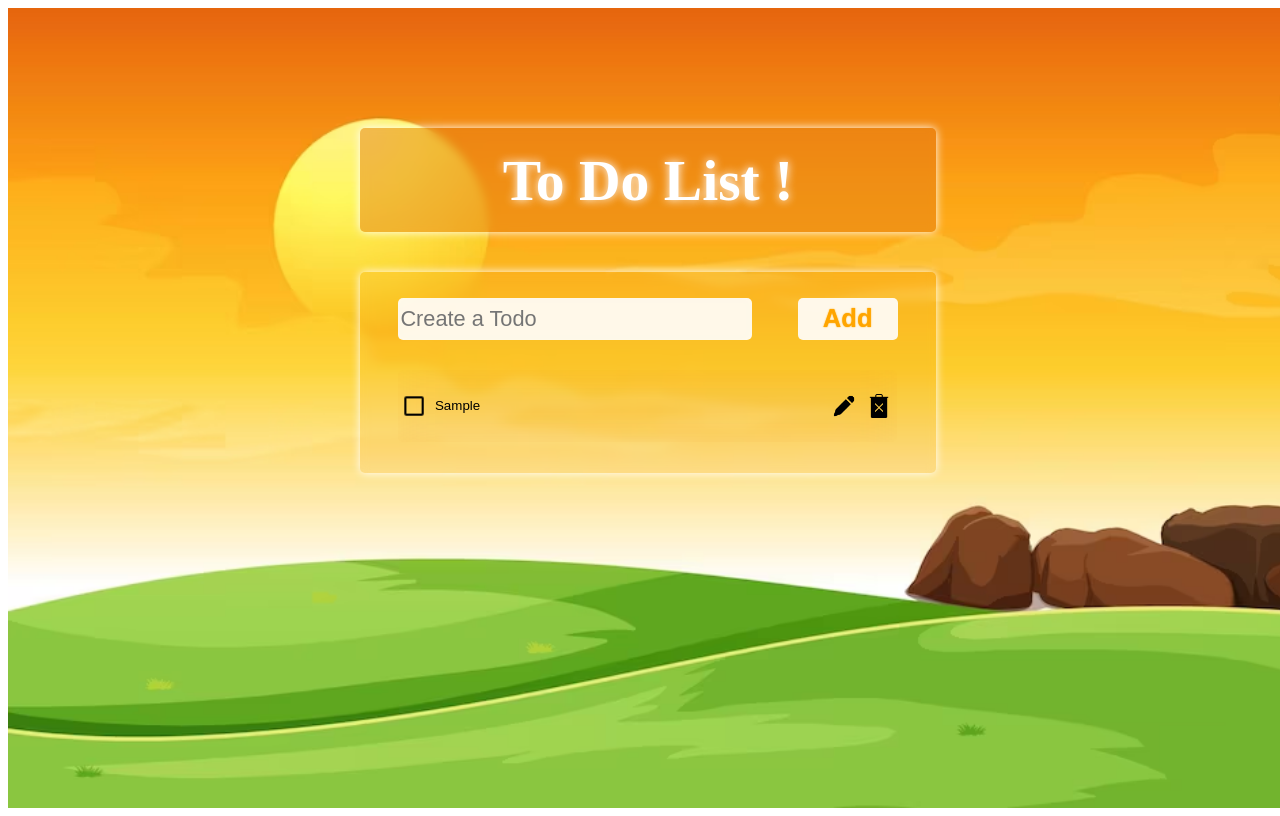
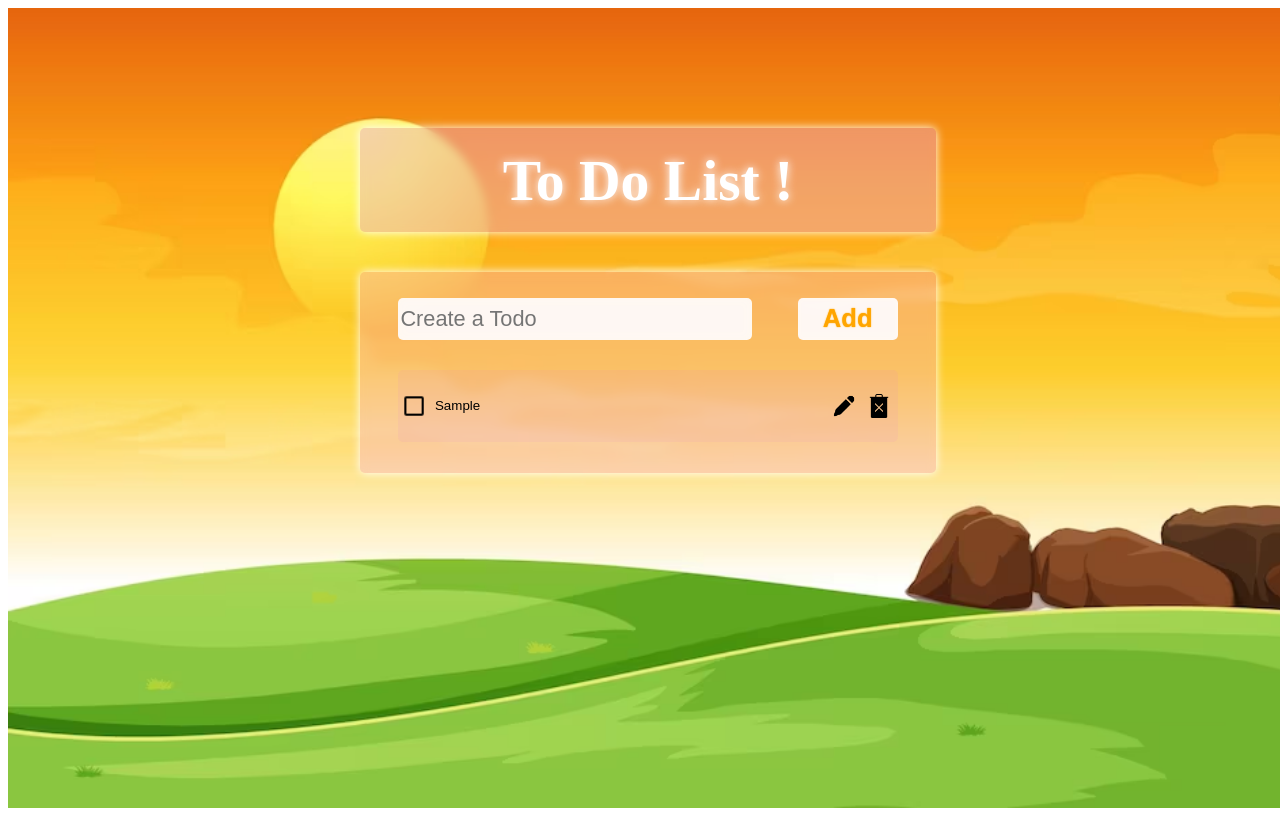
Before and after one commit to Ankitbn6/Todo-List, a plain HTML site: page index.html in a window 1280 px wide. Both pictures are taken after typing "Sample" into the empty fields and a click on the button "Add". Drawn offline with Linux system fonts and the light colour scheme.

Commit message:
changed background color

```diff
--- a/style.css
+++ b/style.css
@@ -22,7 +22,8 @@
     justify-content: center;
     align-items: center;
     color: white;
-    background-color: rgba(228, 123, 19, 0.475);
+    /* background-color: rgba(228, 123, 19, 0.475); */
+    background-color: rgba(231, 163, 222, 0.4);
     backdrop-filter: blur(5px);
     text-shadow: 0px 0px 10px white;
     border-radius: 5px;
@@ -34,7 +35,8 @@
     width: 45vw;
     /* height: 60vh; */
     box-sizing: border-box;
-    background-color: rgba(228, 123, 19, 0.075);
+    /* background-color: rgba(228, 123, 19, 0.075); */
+    background-color: rgba(245, 167, 234, 0.3);
     backdrop-filter: blur(5px);
     border-radius: 5px;
     box-shadow: 0px 0px 10px white;
@@ -98,7 +100,8 @@
     /* border: solid 2px black; */
     /* background-color: rgba(228, 123, 19, 0.475); */
     height: 9vh;
-    backdrop-filter: blur(20px);
+    background-color: rgba(223, 110, 208, 0.091);
+    /* backdrop-filter: blur(1px); */
     margin-top: 5px;
     border-radius: 5px;
 }
```
